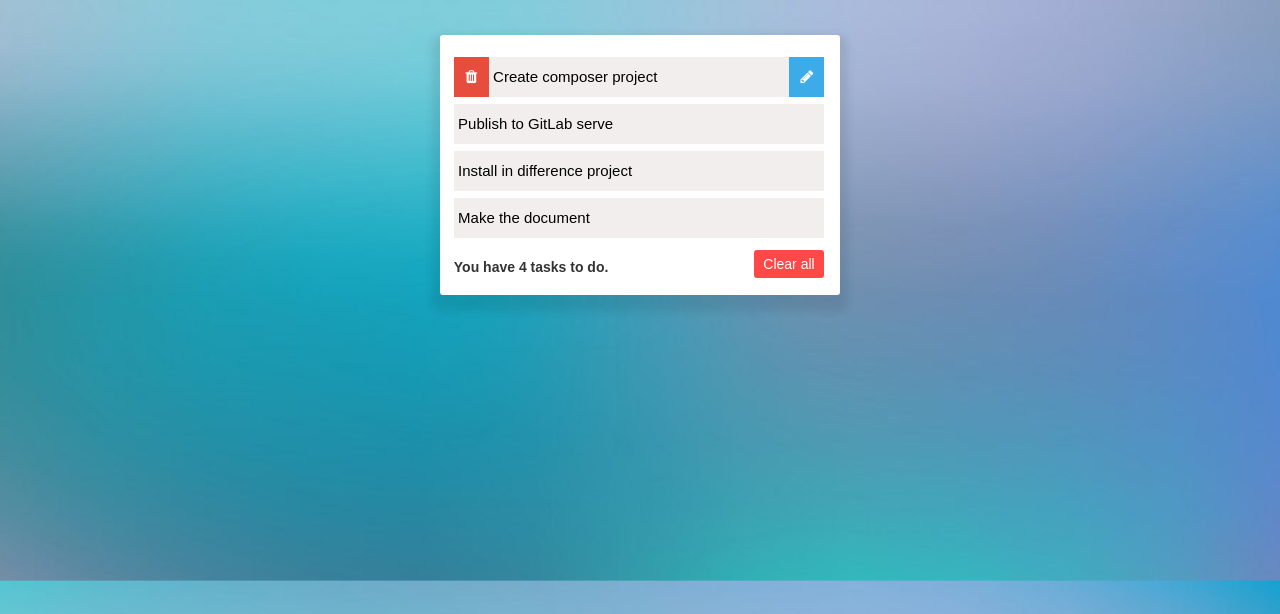
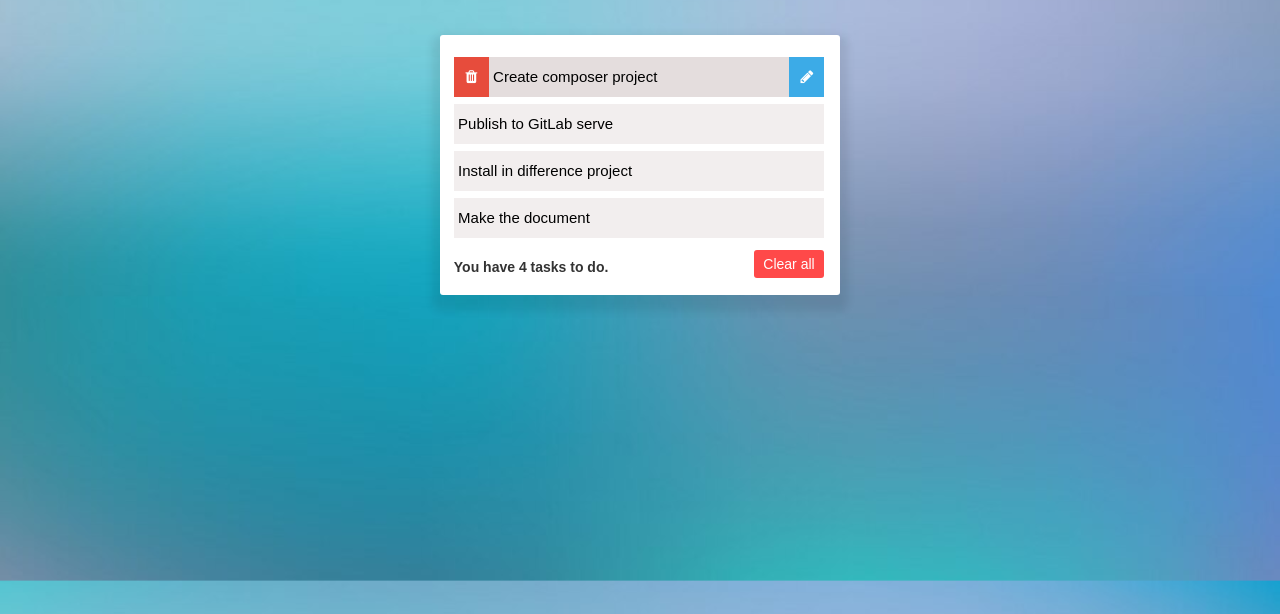
Before and after one commit to lydenchai/TODO_List_jquery, a plain HTML site: page index.html in a window 1280 px wide. In both pictures the pointer is over the item "Create composer project". Shown: the part 186-800 px from the top of the page. Drawn offline with nearby package versions, Linux system fonts and the light colour scheme.

Commit message:
Change background color

```diff
--- a/style/main.css
+++ b/style/main.css
@@ -79,6 +79,10 @@ li {
   margin-right: 1.5%;
 }
 
+li:hover{
+  background: rgb(228, 221, 221);
+}
+
 li:hover span {
   width: 35px;
   opacity: 1;
```
